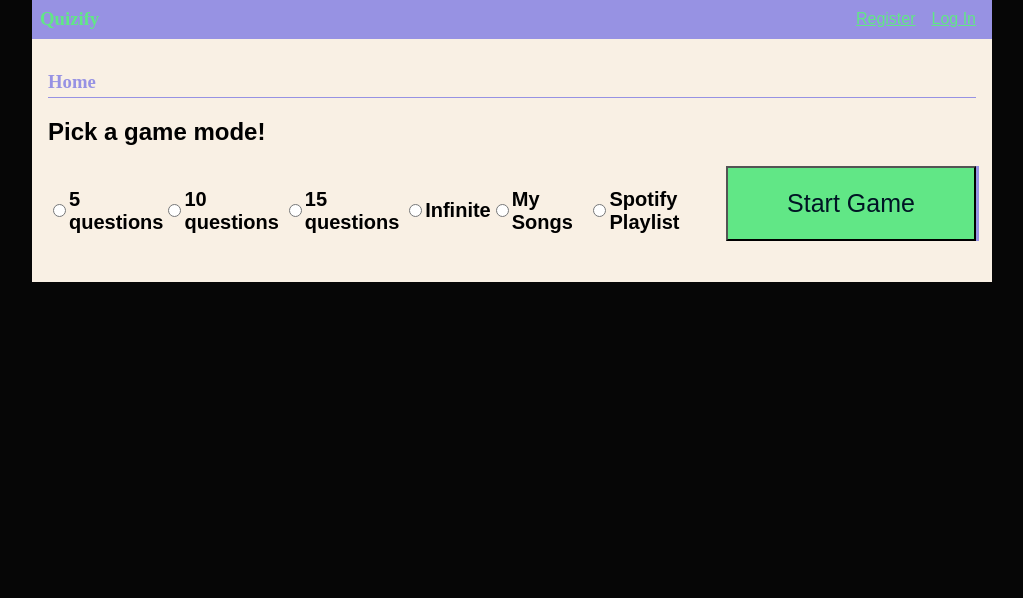
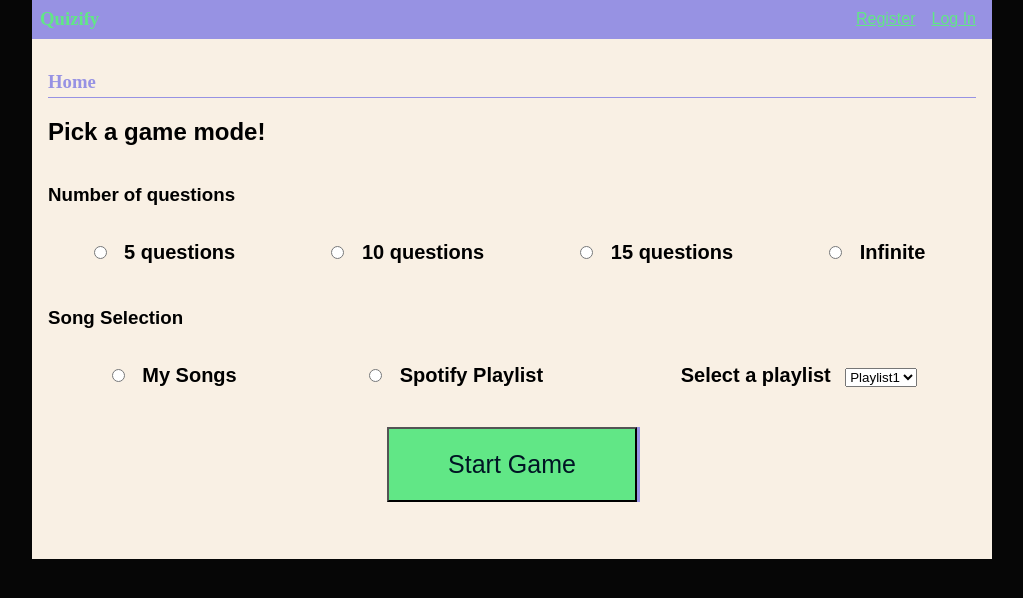
Before and after one commit to TheAiden02/Quizify, a Flask app: template my_code/templates/home.html in a window 1280 px wide. Shown: the part 25-623 px from the top of the page, without its empty margins (128-1151 px from the left). Run offline with Flask 3, Linux system fonts and the light colour scheme; the template is opened without the code that fills it: most values are stand-ins (such as "Sample title", 1, 10 or a date in 2020).

Commit message:
Updated starting page styling to include song selection choices - logic needed

```diff
--- a/my_code/static/style.css
+++ b/my_code/static/style.css
@@ -138,8 +138,10 @@ input.danger {
 }
 
 input[type=submit] {
-    align-self: start;
+    align-self: center;
     min-width: 10em;
+    flex-basis:1;
+
 }
 .startGameButton{
     height:25px;
@@ -294,3 +296,23 @@ p2{
 .artist{
     max-width:60%;
 }
+.startMenu{
+    flex-basis:1;
+
+}
+
+.game_Mode{
+    display:flex;
+    flex-direction: column;
+    flex-wrap:wrap;
+}
+
+.game_Mode ul{
+    width:100%;
+}
+option{
+    width:50px;
+}
+form label{
+    padding:10px;
+}
--- a/my_code/templates/home.html
+++ b/my_code/templates/home.html
@@ -9,23 +9,48 @@
     <h2>Pick a game mode!</h2>
     <div class="game_Mode_container">
         <form name="game_Mode" class="game_Mode" method='POST'>
+            <h3>Number of questions</h3>
+            <ul class="startMenu">
+                <li>
                     <input type="radio" id="_5" name="question_Number" value=5></input>
-            <label for ="_5">5 questions</label><br>
+                    <label for ="_5">5 questions</label>
+                </li>
+                <li>
                     <input type="radio" id="_10" name="question_Number" value=10></input>
-            <label for ="_10">10 questions</label><br>
-            <input type="radio" id="_15" name="question_Number" value=15></input>
-            <label for ="_15">15 questions</label><br>
-            <input type="radio" id="_inf" name="question_Number" value="0"></input>
-            <label for ="_inf">Infinite</label><br>
-            <br>
+                    <label for ="_10">10 questions</label>
+                </li>
+                <li><input type="radio" id="_15" name="question_Number" value=15></input>
+                    <label for ="_15">15 questions</label>
+                </li>
+                <li><input type="radio" id="_inf" name="question_Number" value="0"></input>
+                    <label for ="_inf">Infinite</label>
+                </li>
+            </ul>
+            <h3>Song Selection</h3>
+            <ul class="startMenu">
+                <li>
                     <input type="radio" id="mySongs" name="songs" value="mySongs"></input>
                     <label for ="mySongs">My Songs</label>
+                </li>
+                <li>
                     <input type="radio" id="spotifySongs" name="songs" value="spotifySongs">
                     <label for="spotifySongs">Spotify Playlist</label>
-            <input class="startGameButton" type="submit" value="Start Game">
+                </li>
+                <li>
+                    <label for="songs">Select a playlist</label>
+                    <select name="songs" id="songSelection">
+                        <option value="playlist1"> Playlist1</option>
+                        <option value="playlist2">Playlist2</option>
+                        <option value="playlist3">Playlist3</option>
+                    </select>
+                </li>
+            </ul>
+            <ul><li><input class="startGameButton" type="submit" value="Start Game"></li></ul>
+
+
         </form>
+    </div>
 
-    </div>
 
 
     {% endblock %}
```
Lines whose indentation alone changed are shown as unchanged.
